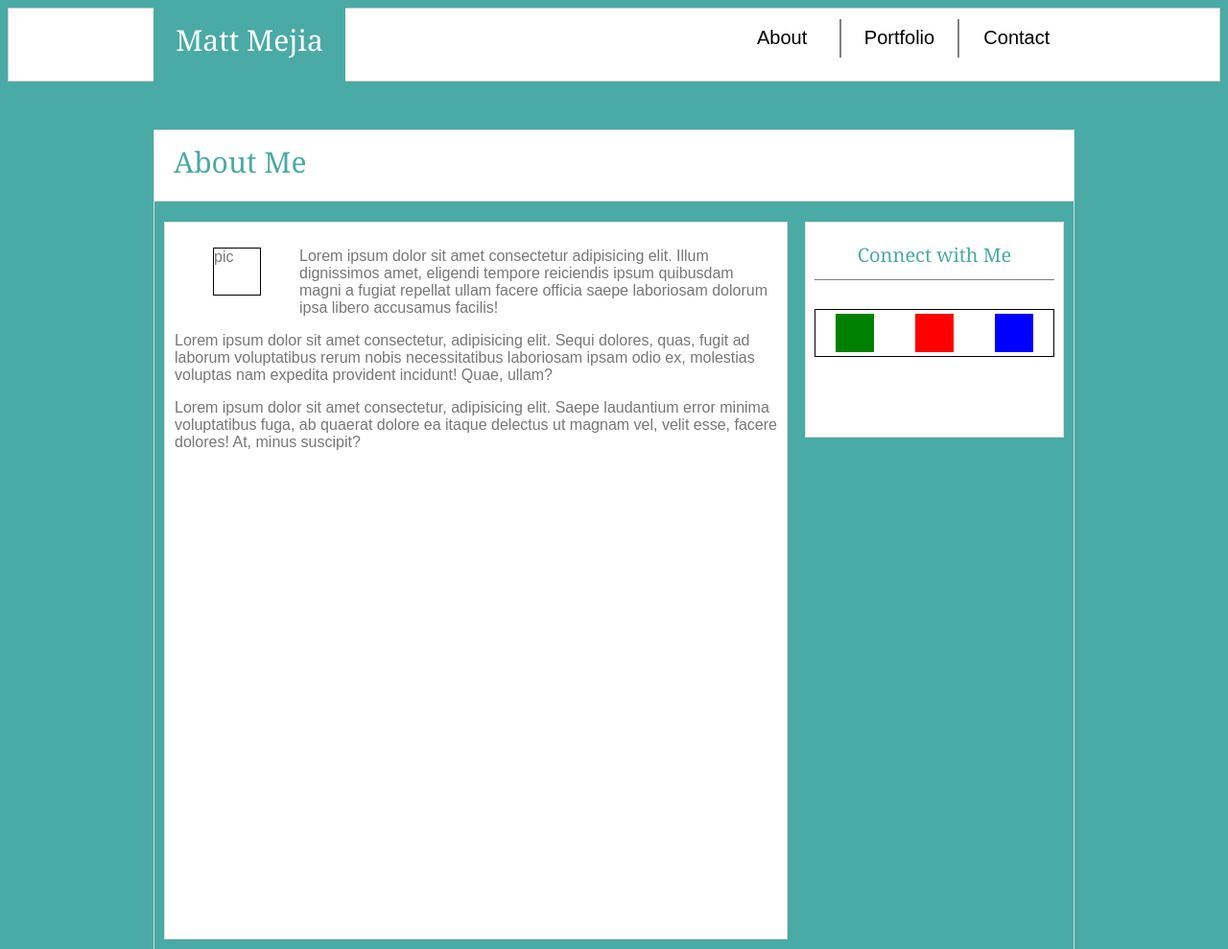
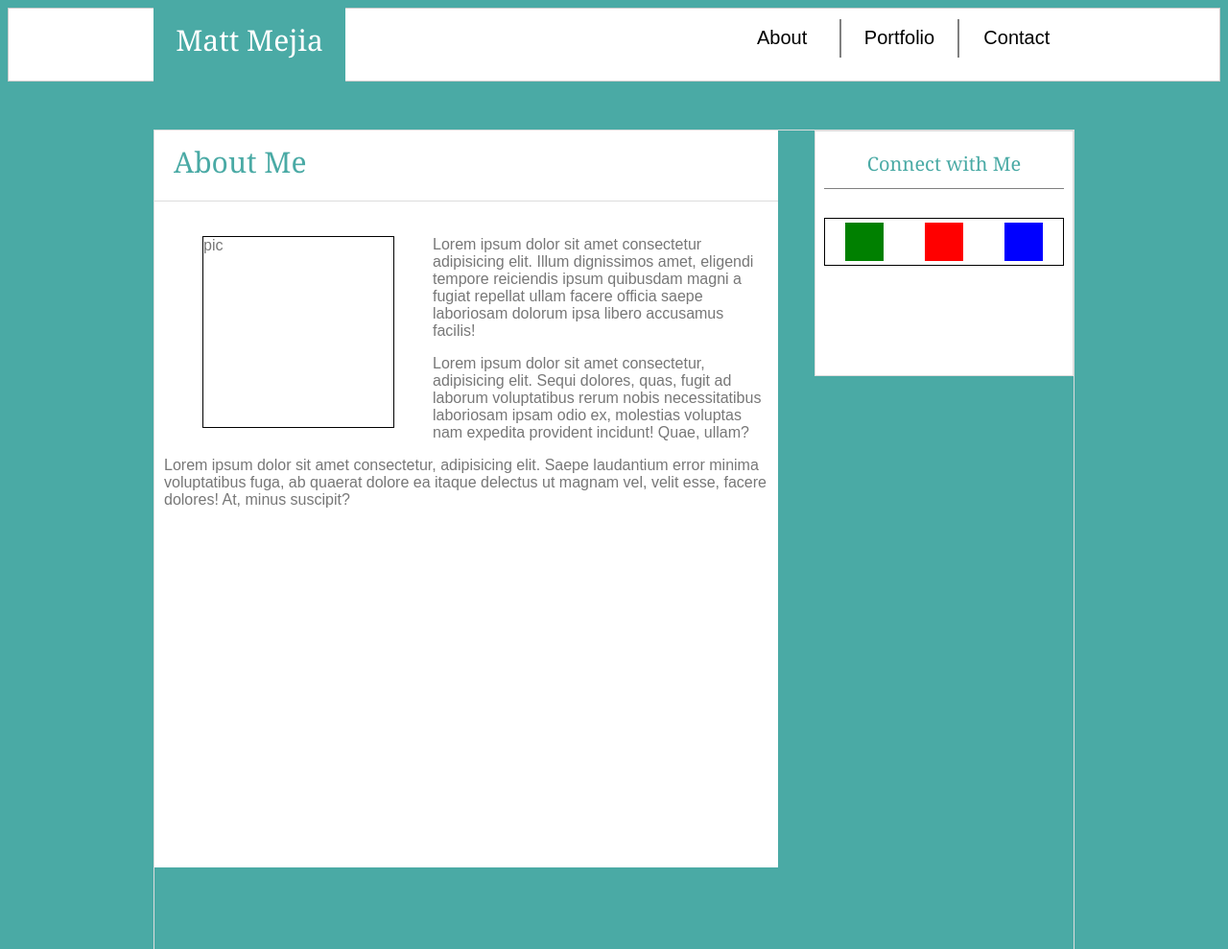
Before and after one commit to Mattmej/Basic-Portfolio, a plain HTML site: page index.html in a window 1280 px wide. Shown: the top 989 px of the page at 96% size. Drawn offline with Linux system fonts and the light colour scheme.

Commit message:
Format the body correctly according to guidelines. Move blocks of code around to accomplish proper formatting.

```diff
--- a/assets/css/style.css
+++ b/assets/css/style.css
@@ -96,17 +96,25 @@ body {
         width: 960px;
         /* background-color: green; */
         height: 855px;
-        flex-direction: column;
+        /* flex-direction: column; */
+        flex-direction: row;
         justify-content: space-between;
+        /* justify-content: flex-start; */
         /* background-color: #ffffff; */
         background-color: rgba (255,255,255,0);
+        /* align-items: baseline; */
+        /* padding: 20px; */
     }
 
         /* -- Applies to all "section" elements in the parent class -- */
-        .main_container > section {
+        /* .main_container > section { */
+            /* padding: 10px; */
+            /* background-color: #ffffff; */
+        /* } */
+
+        /* .main_container > aside {
             padding: 10px;
-            /* background-color: #ffffff; */
-        }
+        } */
 
         /* -- Header of the "body" element -- */
         .main_header {
@@ -121,21 +129,28 @@ body {
             padding-top: 12px;
             padding-bottom: 20px;
             background-color: #ffffff;
+            /* margin-bottom: 30px; */
+            margin-bottom: 10px;
+            width: 650px;
         }
 
         /* -- Contains the text of the "About me" section as well as the "connect" aside -- */
         .body_container {
             display: flex;
             height: 90%;
-            flex-direction: row;
-            justify-content: space-between;
-            width: 100%;
+            /* flex-direction: row; */
+            flex-direction: column;
+            /* justify-content: space-between; */
+            justify-content: flex-start;
+            /* width: 100%; */
+            width: 650px;
+            background-color: #ffffff;
         }
 
         /* -- Where the main text is -- */
             .main_body {
                 /* border: 1px solid black; */
-                border: 1px solid #dddddd;
+                /* border: 1px solid #dddddd; */
                 width: 650px;
                 color: #777777;
                 /* font-family: Arial, Helvetica, sans-serif; */
@@ -143,13 +158,18 @@ body {
                 padding: 10px;
                 text-align: left;
                 background-color: #ffffff;
+                height: 80%;
             }
 
             .profile_pic {
-                width: 50px;
-                height: 50px;
+                /* width: 50px; */
+                width: 200px;
+                /* height: 50px; */
+                height: 200px;
                 border: 1px solid black;
                 float: left;
+                /* margin-left: -30px; */
+                /* margin-left: -10px; */
             }
 
             /* -- "Connect" section that contains links to social media -- */
@@ -163,6 +183,7 @@ body {
                 flex-direction: column;
                 align-items: center;
                 background-color: #ffffff;
+                /* margin-top: 20px; */
             }
                 .connect_header {
                     /* font-family: 'Times New Roman', Times, serif; */
--- a/index.html
+++ b/index.html
@@ -29,12 +29,12 @@
         </header>
 
         <article class="main_container">
+            <section class="body_container">
 
                 <header class="main_header">
                         About Me
                 </header>
 
-            <section class="body_container">
                 <section class="main_body">
                     <figure class = "profile_pic">pic</figure>
                     <p>
@@ -55,6 +55,10 @@
 
                 </section>
 
+
+
+            </section>
+
         <aside class="connect">
                 <header class = "connect_header">Connect with Me</header>
                 <div class = "linkbutton_container">
@@ -63,8 +67,6 @@
                     <div class = "stackoverflow_button"></div>
                 </div>
         </aside>
-
-            </section>
 
         </article>
 
```
Lines whose indentation alone changed are shown as unchanged.
